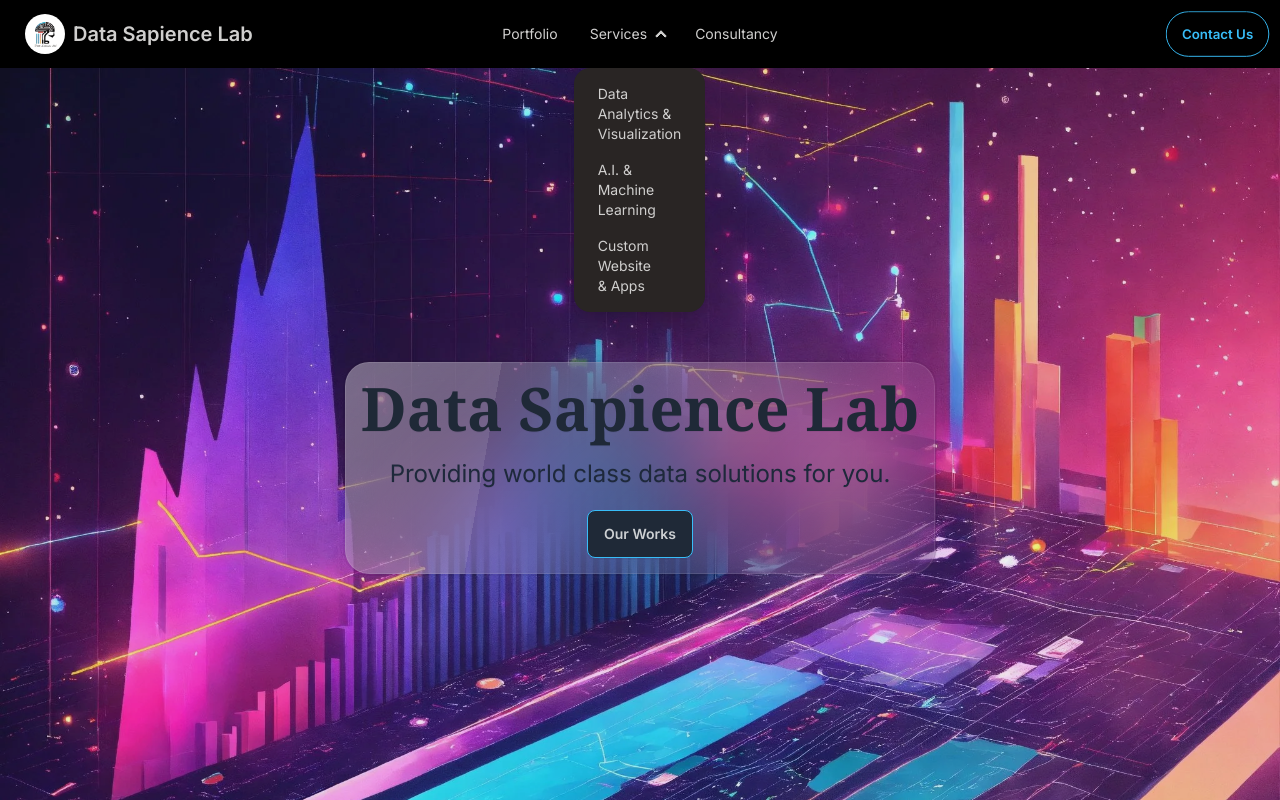
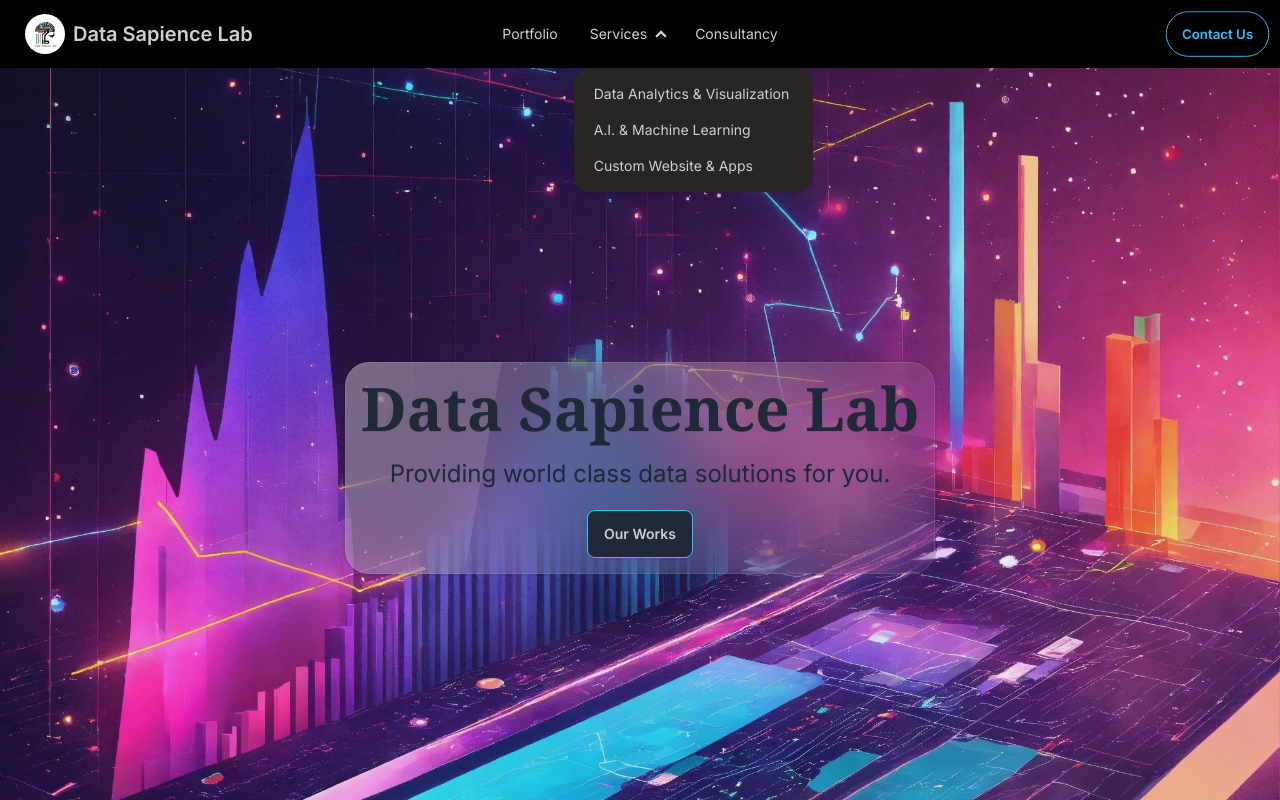
Before and after one commit to datasapiencelab/datasapiencelabweb, a Next.js app: page / in a window 1280 px wide. Both pictures are taken after a click on the heading "Services". Shown: the top 800 px of the page. Built offline with nearby package versions, Linux system fonts and the light colour scheme.

Commit message:
Minor work in the navbar

```diff
--- a/src/app/components/navbar.jsx
+++ b/src/app/components/navbar.jsx
@@ -35,7 +35,7 @@ const NavBar = () => {
             </li>
             <li>
               <details>
-                <summary>Services</summary>
+                <summary className="dropdown">Services</summary>
                 <ul className="p-2">
                   <li>
                     <Link href="">Data Analytics &amp; Visualization</Link>
@@ -64,7 +64,7 @@ const NavBar = () => {
           Data Sapience Lab
         </Link>
       </div>
-      <div className="navbar-center hidden lg:flex">
+      <div className="navbar-center z-[1] hidden lg:flex">
         <ul className="menu menu-horizontal px-1">
           <li>
             <Link href="">Portfolio</Link>
@@ -72,15 +72,15 @@ const NavBar = () => {
           <li>
             <details>
               <summary>Services</summary>
-              <ul className="p-2">
+              <ul className="p-1">
                 <li>
-                  <Link href="">Data Analytics &amp; Visualization</Link>
+                  <Link className="text-nowrap" href="">Data Analytics &amp; Visualization</Link>
                 </li>
                 <li>
-                  <Link href="">A.I. &amp; Machine Learning</Link>
+                  <Link className="text-nowrap" href="">A.I. &amp; Machine Learning</Link>
                 </li>
                 <li>
-                  <Link href="">Custom Website &amp; Apps</Link>
+                  <Link className="text-nowrap" href="">Custom Website &amp; Apps</Link>
                 </li>
               </ul>
             </details>
```
